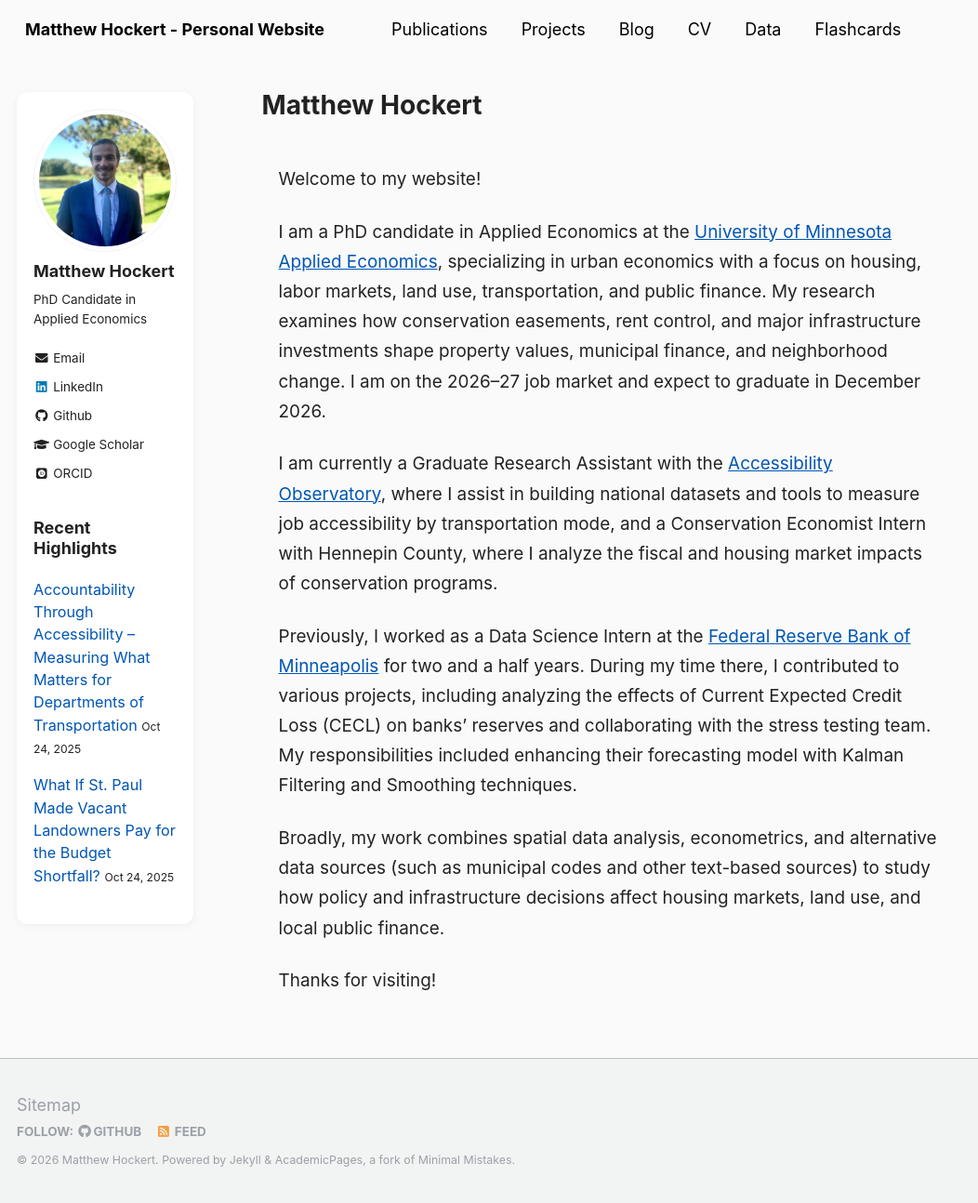
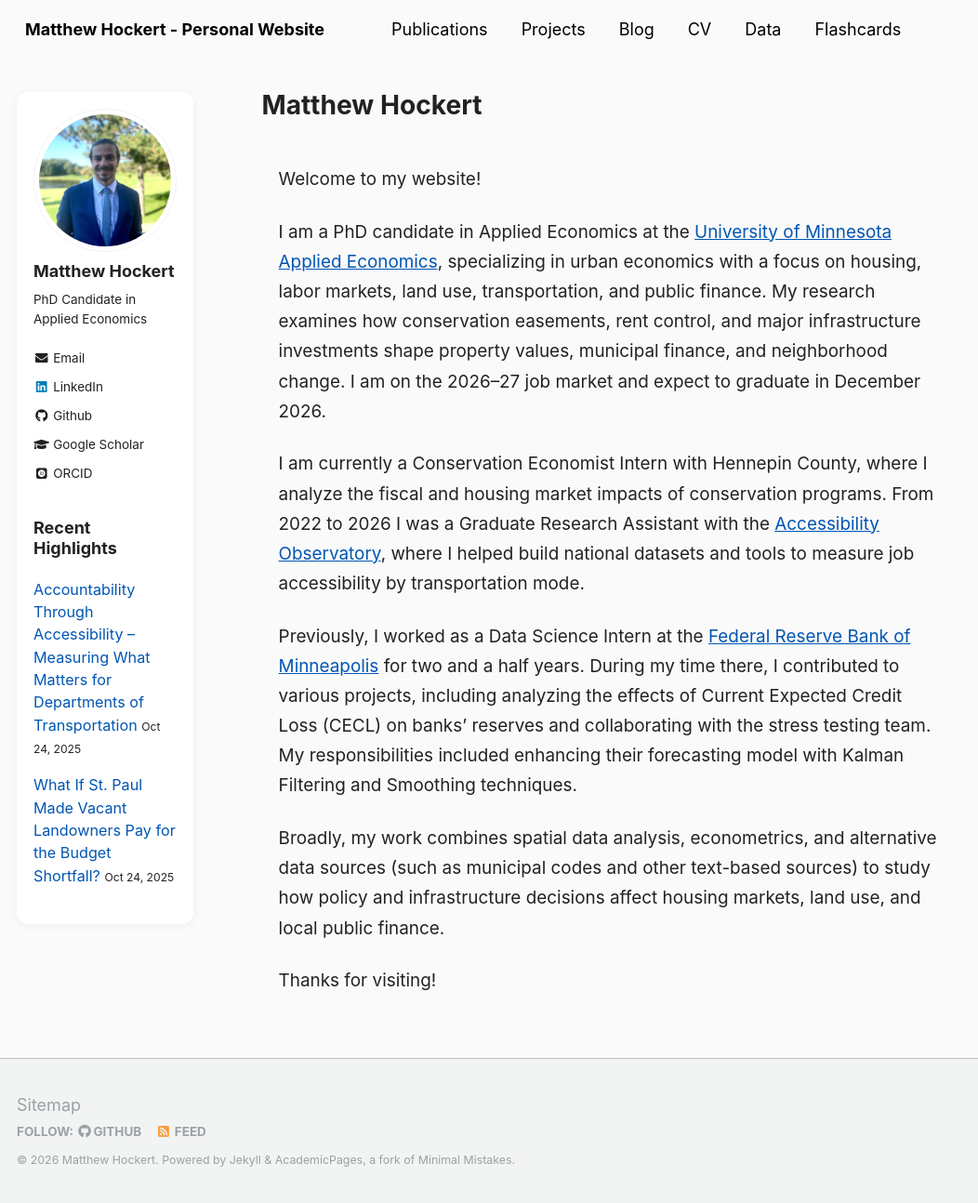
Before and after one commit to MatthewHockert/MatthewHockert.github.io, a Jekyll site: the page built from index.md, in a window 1280 px wide and 1294 px high. Shown: the whole window at 93% size, without its empty margins (0-1052 px from the left). Built offline with Jekyll 4.4.1, drawn with Linux system fonts in a browser that asks for light colours; some web fonts are replaced.

Commit message:
Homepage: Observatory role in past tense, Hennepin role first

```diff
--- a/index.md
+++ b/index.md
@@ -12,7 +12,7 @@ Welcome to my website!
 
 I am a PhD candidate in Applied Economics at the [University of Minnesota Applied Economics](https://apec.umn.edu), specializing in urban economics with a focus on housing, labor markets, land use, transportation, and public finance. My research examines how conservation easements, rent control, and major infrastructure investments shape property values, municipal finance, and neighborhood change. I am on the 2026–27 job market and expect to graduate in December 2026.
 
-I am currently a Graduate Research Assistant with the [Accessibility Observatory](https://www.cts.umn.edu/programs/ao), where I assist in building national datasets and tools to measure job accessibility by transportation mode, and a Conservation Economist Intern with Hennepin County, where I analyze the fiscal and housing market impacts of conservation programs.
+I am currently a Conservation Economist Intern with Hennepin County, where I analyze the fiscal and housing market impacts of conservation programs. From 2022 to 2026 I was a Graduate Research Assistant with the [Accessibility Observatory](https://www.cts.umn.edu/programs/ao), where I helped build national datasets and tools to measure job accessibility by transportation mode.
 
 
 Previously, I worked as a Data Science Intern at the [Federal Reserve Bank of Minneapolis](https://www.minneapolisfed.org) for two and a half years. During my time there, I contributed to various projects, including analyzing the effects of Current Expected Credit Loss (CECL) on banks’ reserves and collaborating with the stress testing team. My responsibilities included enhancing their forecasting model with Kalman Filtering and Smoothing techniques.
```
